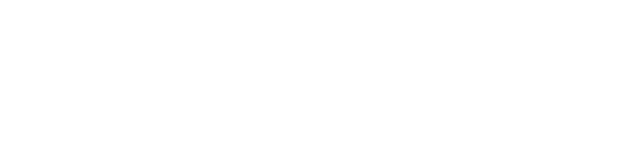
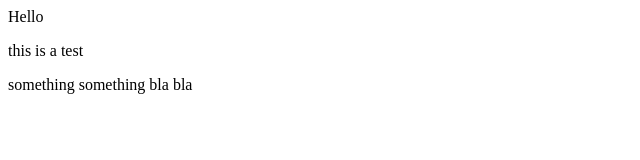
Before and after one commit to Benjamin-Harris1/dummy-exercise, a plain HTML site: page index.html in a window 1280 px wide. Shown: the whole page, without its empty margins (0-640 px from the left). Drawn offline with Linux system fonts and the light colour scheme.

Commit message:
ny commit på den sjove måde

```diff
--- a/index.html
+++ b/index.html
@@ -3,10 +3,15 @@
   <head>
     <meta charset="UTF-8" />
     <meta name="viewport" content="width=device-width, initial-scale=1.0" />
-    <link rel="stylesheet" href="style.css">
+    <link rel="stylesheet" href="style.css" />
     <title>Document</title>
   </head>
   <body>
+    <header>Hello</header>
+    <p>this is a test</p>
+    <article>
+      <div>something something bla bla</div>
+    </article>
     <script src="script.js"></script>
   </body>
 </html>
```
